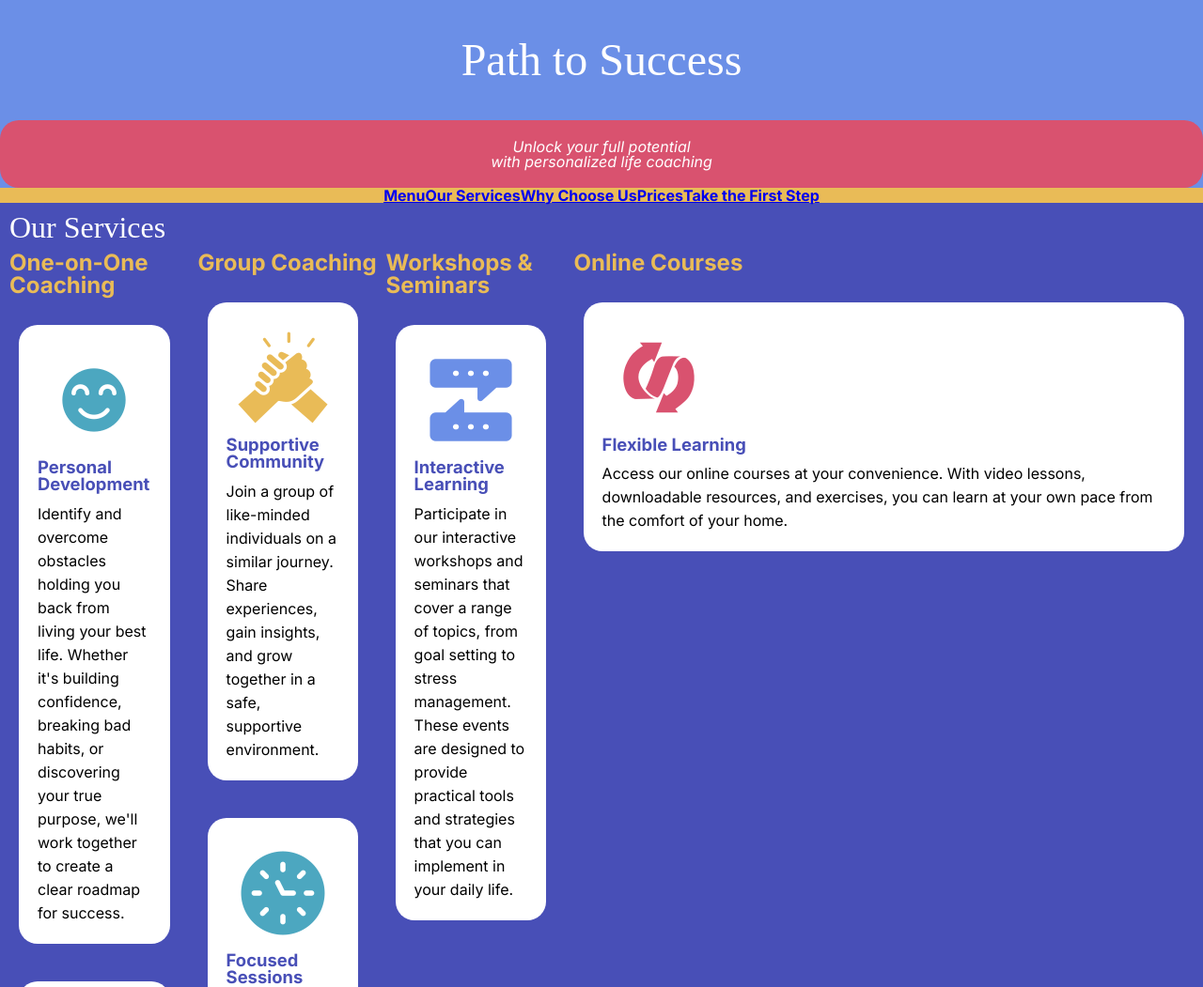
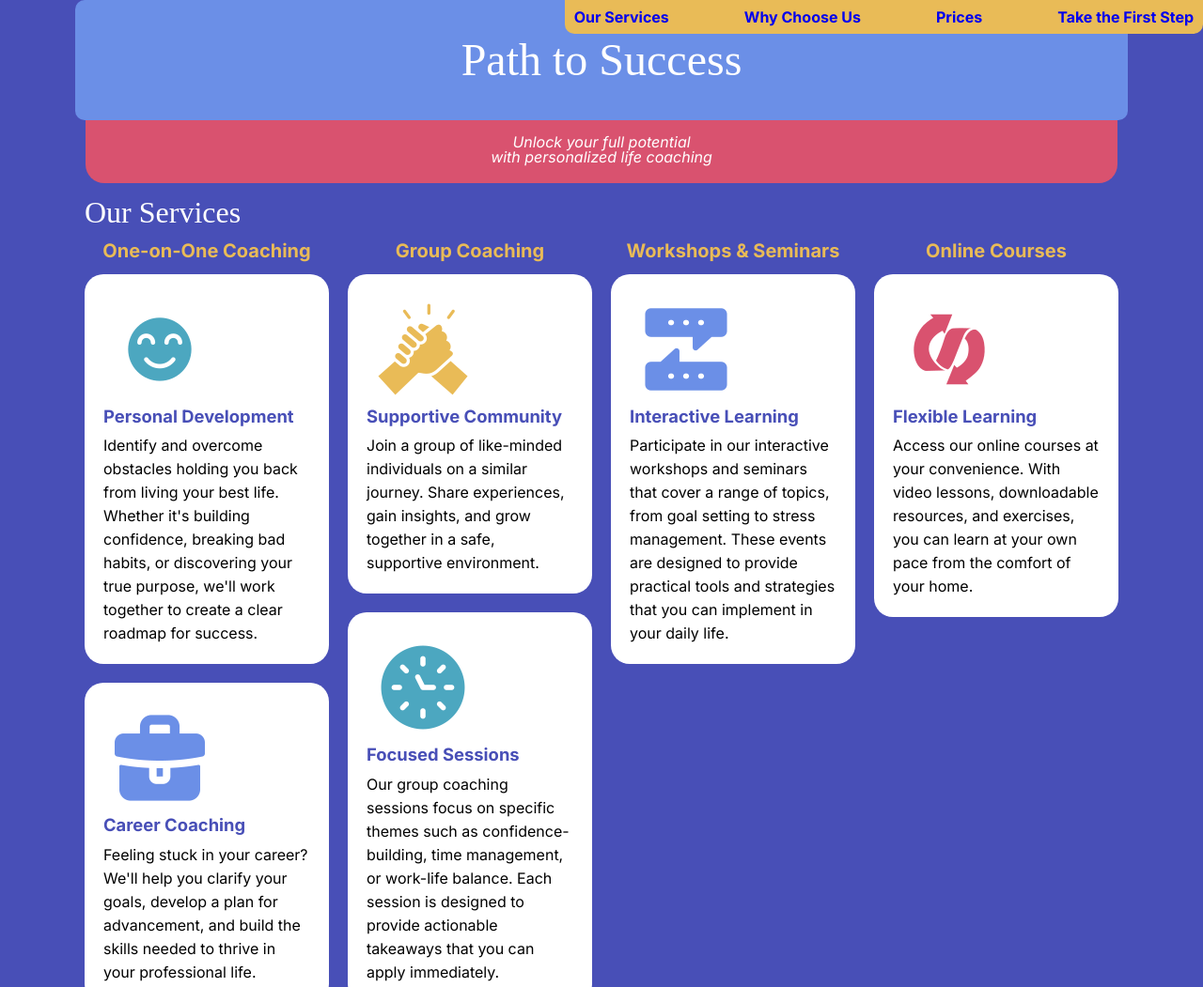
Before and after one commit to mmleach3/path-to-success, a plain HTML site: page index.html in a window 1280 px wide. Shown: the top 1051 px of the page at 94% size. Drawn offline with Linux system fonts and the light colour scheme; a web font is replaced by a local one.

Commit message:
finished!

```diff
--- a/index.html
+++ b/index.html
@@ -20,13 +20,13 @@
 
 
 <nav>
-  <menu>
-  <li><a href="#">Menu</a></li>
+  <h2><a href="#">Menu</a></h2>
+  <ul>
     <li><a href="#services">Our Services</a></li>
     <li><a href="#choose">Why Choose Us</a></li>
     <li><a href="#pricing">Prices</a></li>
     <li><a href="#first-step">Take the First Step</a></li>
-  </menu>
+    </ul>
 </nav>
 
 <main>
--- a/styles.css
+++ b/styles.css
@@ -157,10 +157,9 @@ table {
 body {
   min-width: 450px;
   font-family: Inter;
-  background-color: var(--purple);
+  background-color: var(--purple);;
 }
 
-header,
 footer {
   background-color: var(--lavender);
 }
@@ -171,6 +170,7 @@ h1 {
   text-align: center;
   padding: 40px;
   border-radius: 10px;
+  background-color: var(--lavender);
 }
 
 header p {
@@ -179,7 +179,12 @@ header p {
   font-style: italic;
   background-color: var(--pink);
   padding: 20px;
-  border-radius: 20px;
+  border-radius: 0 0 20px 20px;
+  position: relative;
+  top: -5px;
+  z-index: -1;
+  width: 98%;
+  margin: 0 auto;
 }
 
 h1,
@@ -191,15 +196,25 @@ nav h2 {
   font-size: 1.5em;
 }
 
-
-nav li {
+nav {
+  background-color: var(--yellow);
+  display: block;
+  position: absolute;
+  top: 0;
+  right: 0;
+  border-bottom-left-radius: 10px;
+  border-bottom-right-radius: 10px;
+}
+ul{
   list-style: none;
+  display: none;
+}
+a{
+  text-decoration: none;
 }
 
-nav {
-  background-color: var(--yellow);
-  position: sticky;
-  float: top;
+a:hover{
+  background-color: var(--teal);
 }
 
 h2 {
@@ -266,10 +281,13 @@ img{
 }
 
 .reasons{
-  display: inline-grid;
-  grid-template-columns: 1fr 1fr;
-  grid-template-rows: 1fr 1fr;
+  display: flex;
   gap: 1em;
+}
+
+#choose li {
+  display: flex;
+  align-items: center;
 }
 
 #choose li:first-child {
@@ -358,6 +376,10 @@ aside p a{
 }
 
 
+small {
+  font-size: 0.75em;
+}
+
 footer{
   color: var(--white);
   text-align: center;
@@ -366,6 +388,8 @@ footer{
   border-bottom-left-radius: 10px;
   border-bottom-right-radius: 10px;
 }
+
+
 
 /*-------------------- MEDIA QUERY (medium) --------------------------------*/
 @media (min-width: 620px) {
@@ -399,7 +423,12 @@ footer{
     grid-column: 1 / span 2;
   }
 
-  #pricing{
+  .reasons li {
+    flex: 1;
+    justify-content: center;
+  }
+
+  #pricing {
     display: grid;
     grid-template-columns: 1fr 1fr;
   }
@@ -418,25 +447,53 @@ footer{
   }
 }
 
-#footer{
-  display: grid;
-  grid-template-columns: 1fr 1fr;
+footer{
+  border-bottom-left-radius: 40px;
+  border-bottom-right-radius: 40px;
 }
 
 /*-------------------- MEDIA QUERY (large) ------------------------------------*/
 @media (min-width: 950px) {
 
-  nav menu{
+
+  nav ul{
     display: flex;
     flex-direction: row;
     font-weight: bold;
     justify-content: center;
+    padding: 10px;
+  }
+
+  a:hover{
+    background-color: var(--teal);
+  }
+
+  ul{
+    color: var(--dark-grey);
+    list-style: none;
+    display: flex;
+    flex-direction: row;
+    gap: 5em;
+  }
+
+  nav h2{
+    display: none;
   }
 
   #services{
     display: grid;
-    grid-template-columns: repeat(3, 1fr);
+    grid-template-columns: repeat(4, 1fr);
     }
+
+  #services section > section {
+    margin: 10px;
+  }
+
+  #services h3 {
+    text-align: center;
+    padding: 5px;
+    font-size: 1.25em;
+  }
 
   #services h2{
     grid-column: 1 / span 4;
@@ -455,8 +512,9 @@ footer{
 
   #pricing{
     display: grid;
-    grid-template-rows: 1fr 1fr;
+    grid-template-rows: auto 1fr;
     grid-template-columns: 1fr 1fr 1fr 1fr;
+    gap: 10px;
 
   }
   #pricing h2{
@@ -468,3 +526,7 @@ footer{
 /*-------------------- MEDIA QUERY (xl) ---------------------------------------*/
 @media (min-width: 1280px) {
 }
+html{
+  margin-right: 80px;
+  margin-left: 80px;
+}
```
